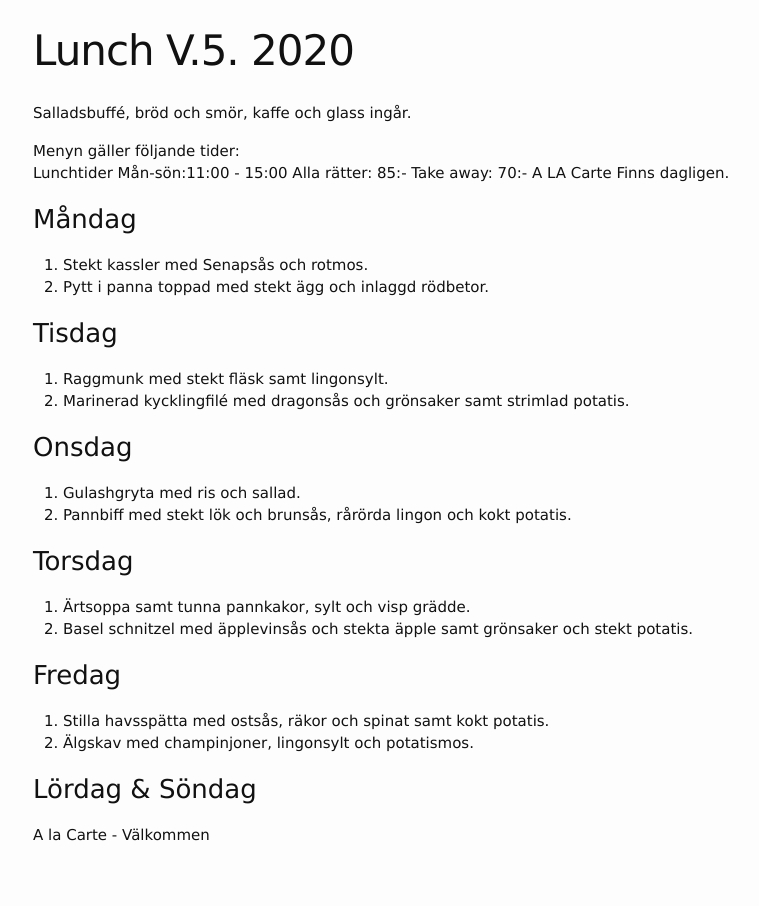
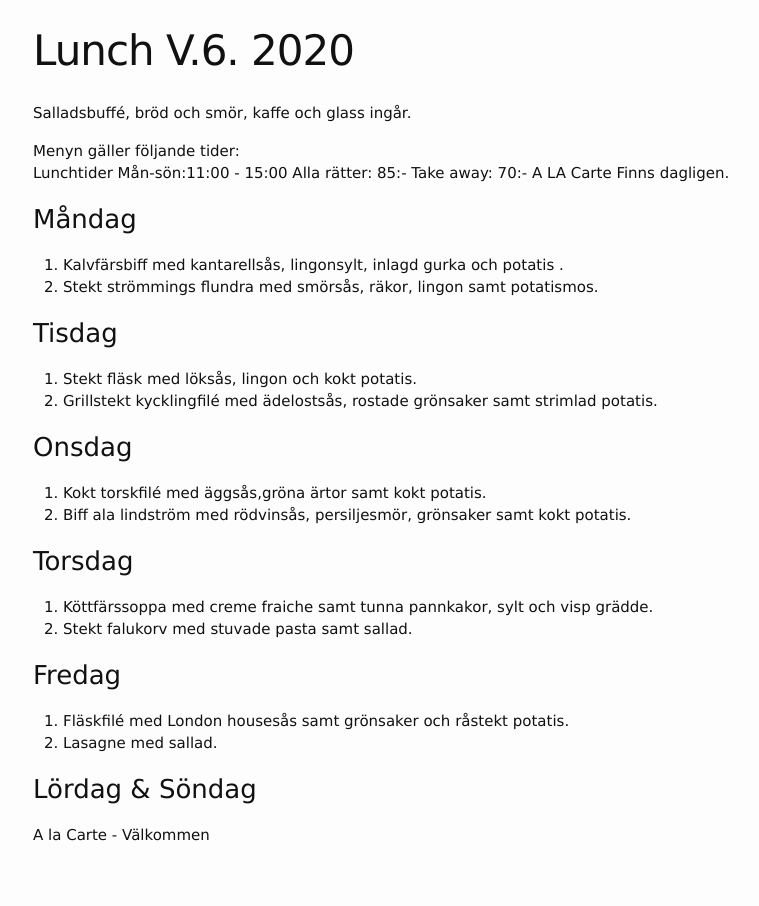
Before and after one commit to FarInn62/farinn62.github.io, a Jekyll site: the page built from lunch.md, in a window 1280 px wide. Shown: the whole page, without its empty margins (237-996 px from the left). Built offline with Jekyll 4.4.1, drawn with Linux system fonts in a browser that asks for light colours.

Commit message:
Update lunch.md

```diff
--- a/lunch.md
+++ b/lunch.md
@@ -1,6 +1,6 @@
 ---
 layout: foodmenu
-title: Lunch V.5. 2020
+title: Lunch V.6. 2020
 permalink: /lunch/
 published: true
 ---
@@ -12,25 +12,25 @@ Alla rätter: 85:- Take away: 70:-
 A LA Carte Finns dagligen.
 
 ### Måndag
-1. Stekt kassler med Senapsås och rotmos.
-2. Pytt i panna toppad med stekt ägg och inlaggd rödbetor.
+1. Kalvfärsbiff med kantarellsås, lingonsylt, inlagd gurka och potatis .
+2. Stekt strömmings flundra med smörsås, räkor, lingon samt potatismos.
 
 
 ### Tisdag
-1. Raggmunk med stekt fläsk samt lingonsylt.
-2. Marinerad kycklingfilé med dragonsås och grönsaker samt strimlad potatis.
+1. Stekt fläsk med löksås, lingon och kokt potatis.
+2. Grillstekt kycklingfilé med ädelostsås, rostade grönsaker samt strimlad potatis.
 
 ### Onsdag
-1. Gulashgryta med ris och sallad.
-2. Pannbiff med stekt lök och brunsås, rårörda lingon och kokt potatis.
+1. Kokt torskfilé med äggsås,gröna ärtor samt kokt potatis.
+2. Biff ala lindström med rödvinsås, persiljesmör, grönsaker samt kokt potatis.
 
 ### Torsdag
-1. Ärtsoppa samt tunna pannkakor, sylt och visp grädde.
-2. Basel schnitzel med äpplevinsås och stekta äpple samt grönsaker och stekt potatis.
+1. Köttfärssoppa med creme fraiche samt tunna pannkakor, sylt och visp grädde.
+2. Stekt falukorv med stuvade pasta samt sallad.
 
 ### Fredag
-1. Stilla havsspätta med ostsås, räkor och spinat samt kokt potatis.
-2. Älgskav med champinjoner, lingonsylt och potatismos.
+1. Fläskfilé med London housesås samt grönsaker och råstekt potatis.
+2. Lasagne med sallad.
 
 
 ### Lördag & Söndag
```
